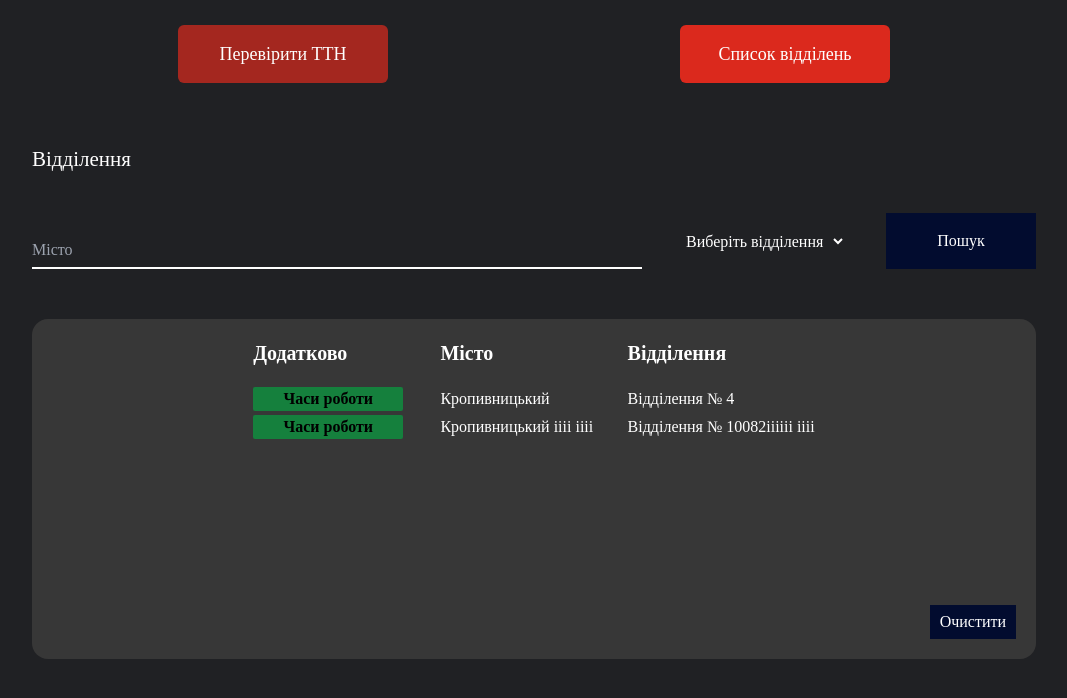
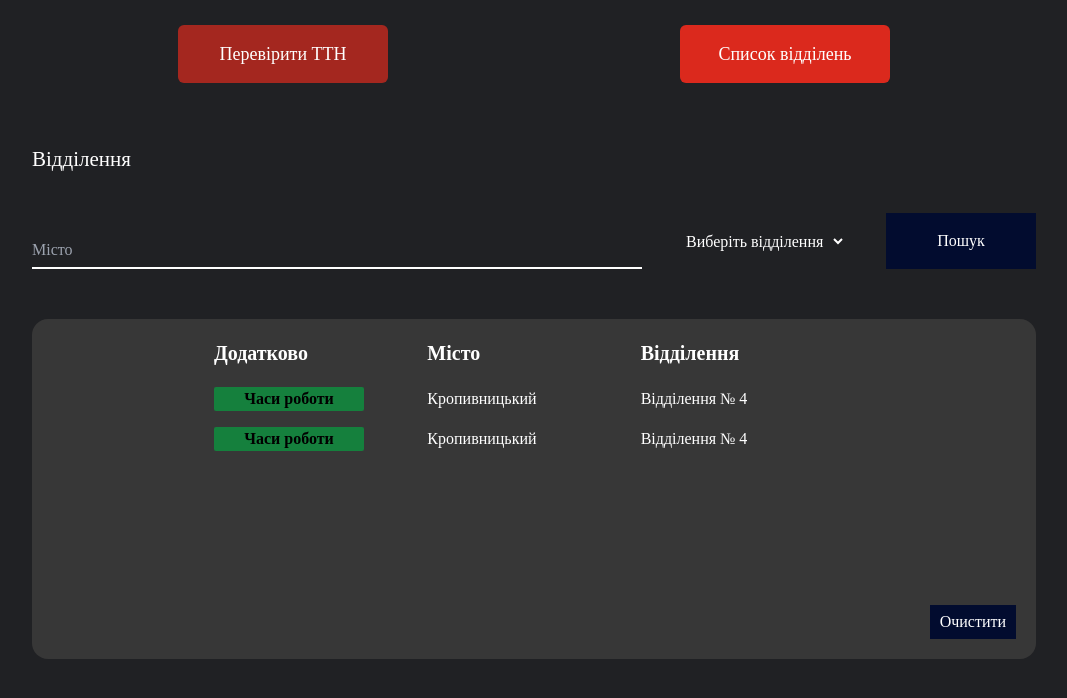
Before and after one commit to bambuuk/nova-poshta-tracking, a JavaScript app: page /offices in a window 1280 px wide. Shown: the top 698 px of the page, without its empty margins (106-1173 px from the left). Built offline with nearby package versions, Linux system fonts and the light colour scheme; the HTML template or start-up script is replaced by a standard one.

Commit message:
finished created Offices info block

```diff
--- a/src/components/OfficesInfo.js
+++ b/src/components/OfficesInfo.js
@@ -1,10 +1,9 @@
 const OfficesInfo = () => {
+
   return (
     <div className="mt-[50px]">
-      <div className="relative w-full p-[20px] rounded-2xl flex flex-col sm:flex-row bg-[#373737] mx-auto h-[340px] overflow-hidden">
-        <div className="max-w-[640px] mx-auto overflow-y-auto">
-          <div className="flex flex-col items-center w-full pb-10">
-            <div className="grid grid-cols-3 text-start w-full">
+      <div className="relative w-full p-[20px] rounded-2xl flex flex-col bg-[#373737] mx-auto h-[340px] overflow-hidden">
+        <div className="hidden sm:grid grid-cols-3 text-start max-w-[640px] w-full mx-auto">
           <div className="text-white font-semibold text-xl min-w-[130px]">
             Додатково
           </div>
@@ -16,10 +15,21 @@ const OfficesInfo = () => {
           </div>
         </div>
 
-            <div className="mt-5 flex flex-col gap-1">
-              <div className="grid grid-cols-3 text-start w-full items-center">
+        <div className="flex-auto container1 max-w-[640px] w-full mx-auto overflow-hidden flex flex-col items-center">
+          <div className="container2 mt-5 flex flex-col gap-4 w-full overflow-y-auto">
+            <div className="grid grid-rows-3 sm:grid-rows-none sm:grid-cols-3 text-center sm:text-start w-full items-center">
+              <div className="text-white text-base order-3 sm:order-none">
+                <div className="flex px-2 bg-green-700 max-w-[150px] justify-center rounded-sm text-black font-semibold cursor-pointer hover:bg-green-500 active:scale-[0.9] transition-all select-none mx-auto sm:mx-0">
+                  Часи роботи
+                </div>
+              </div>
+              <div className="text-white text-base order-1 sm:order-none">Кропивницький</div>
+              <div className="text-white text-base order-2 sm:order-none">Відділення № 4</div>
+            </div>
+
+            <div className="grid grid-rows-3 sm:grid-rows-none sm:grid-cols-3 text-center sm:text-start w-full items-center">
               <div className="text-white text-base">
-                  <div className="flex px-2 bg-green-700 max-w-[150px] justify-center rounded-sm text-black font-semibold cursor-pointer hover:bg-green-500 active:scale-[0.9] transition-all select-none">
+                <div className="flex px-2 bg-green-700 max-w-[150px] justify-center rounded-sm text-black font-semibold cursor-pointer hover:bg-green-500 active:scale-[0.9] transition-all select-none mx-auto sm:mx-0">
                   Часи роботи
                 </div>
               </div>
@@ -27,24 +37,15 @@ const OfficesInfo = () => {
               <div className="text-white text-base">Відділення № 4</div>
             </div>
 
-              <div className="grid grid-cols-3 text-start w-full items-center">
-                <div className="flex px-2 bg-green-700 max-w-[150px] justify-center rounded-sm text-black font-semibold cursor-pointer hover:bg-green-500 active:scale-[0.9] transition-all select-none">
-                  Часи роботи
-                </div>
-                <div className="text-white text-base">
-                  Кропивницький іііі іііі
-                </div>
-                <div className="text-white text-base">
-                  Відділення № 10082іііііі іііі
-                </div>
-              </div>
-            </div>
+
           </div>
         </div>
 
-        <button className="absolute bottom-[20px] right-[20px] bg-[#020c2f] text-white font-medium py-[5px] px-[10px] w-auto h-auto hover:bg-[#454dc0] active:scale-[0.9] transition-all">
+        <div className="mt-[20px] self-end">
+          <button className="bg-[#020c2f] text-white font-medium py-[5px] px-[10px] w-auto max-h-[35px] hover:bg-[#454dc0] active:scale-[0.9] transition-all">
             Очистити
           </button>
+        </div>
       </div>
     </div>
   );
--- a/src/index.css
+++ b/src/index.css
@@ -25,4 +25,23 @@
     -webkit-background-: transparent !important;
     -webkit-text-fill-color: #fff !important;
   }
+
+  ::-webkit-scrollbar {
+    width: 17px;
+  }
+
+  /* Track */
+  ::-webkit-scrollbar-track {
+    background: #888;
+  }
+
+  /* Handle */
+  ::-webkit-scrollbar-thumb {
+    background: #555;
+  }
+
+  /* Handle on hover */
+  ::-webkit-scrollbar-thumb:hover {
+    background: #EB601D;
+  }
 }
```
Lines whose indentation alone changed are shown as unchanged.
